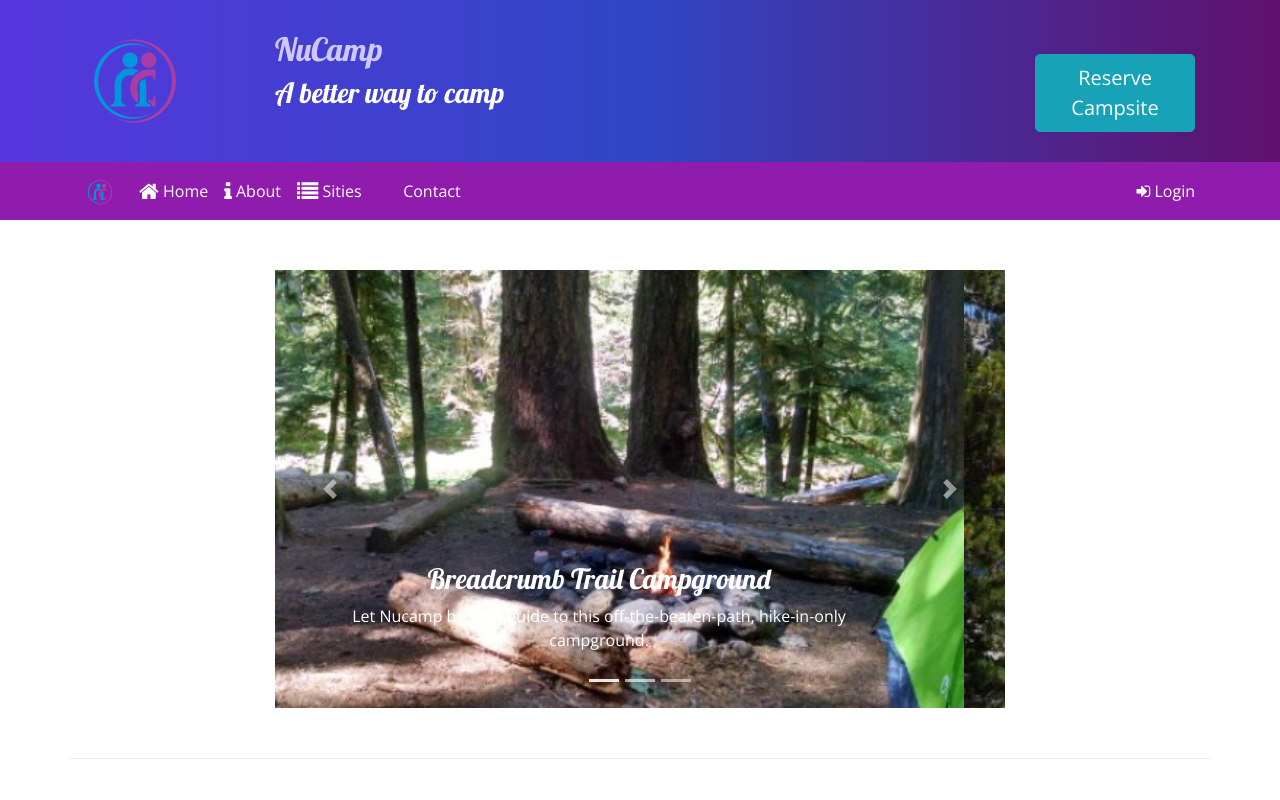
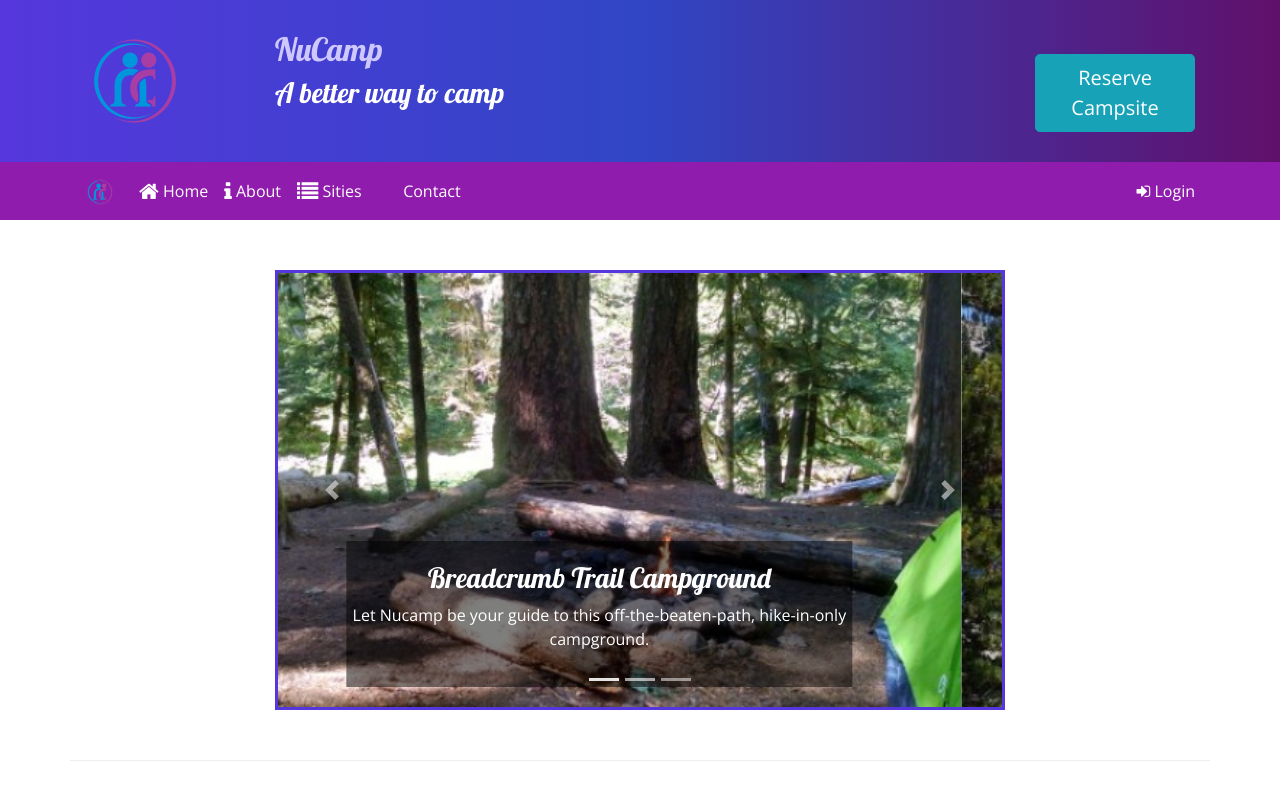
Before and after one commit to Saymo-pixel/git-test, a website: page index.html in a window 1280 px wide. Shown: the top 800 px of the page. Drawn offline with nearby package versions, Linux system fonts and the light colour scheme; files that its build step writes are made by us from their sources; files whose address does not match are found by name.

Commit message:
Add files via upload

```diff
--- a/styles.css
+++ b/styles.css
@@ -39,3 +39,10 @@ footer {
     border-top: none;
     padding: 10px;
 }*/
+.carousel-caption {
+    background-color: rgba(0, 0, 0, 0.5);
+}
+
+.carousel {
+    border: solid #5637DD;
+}
```
